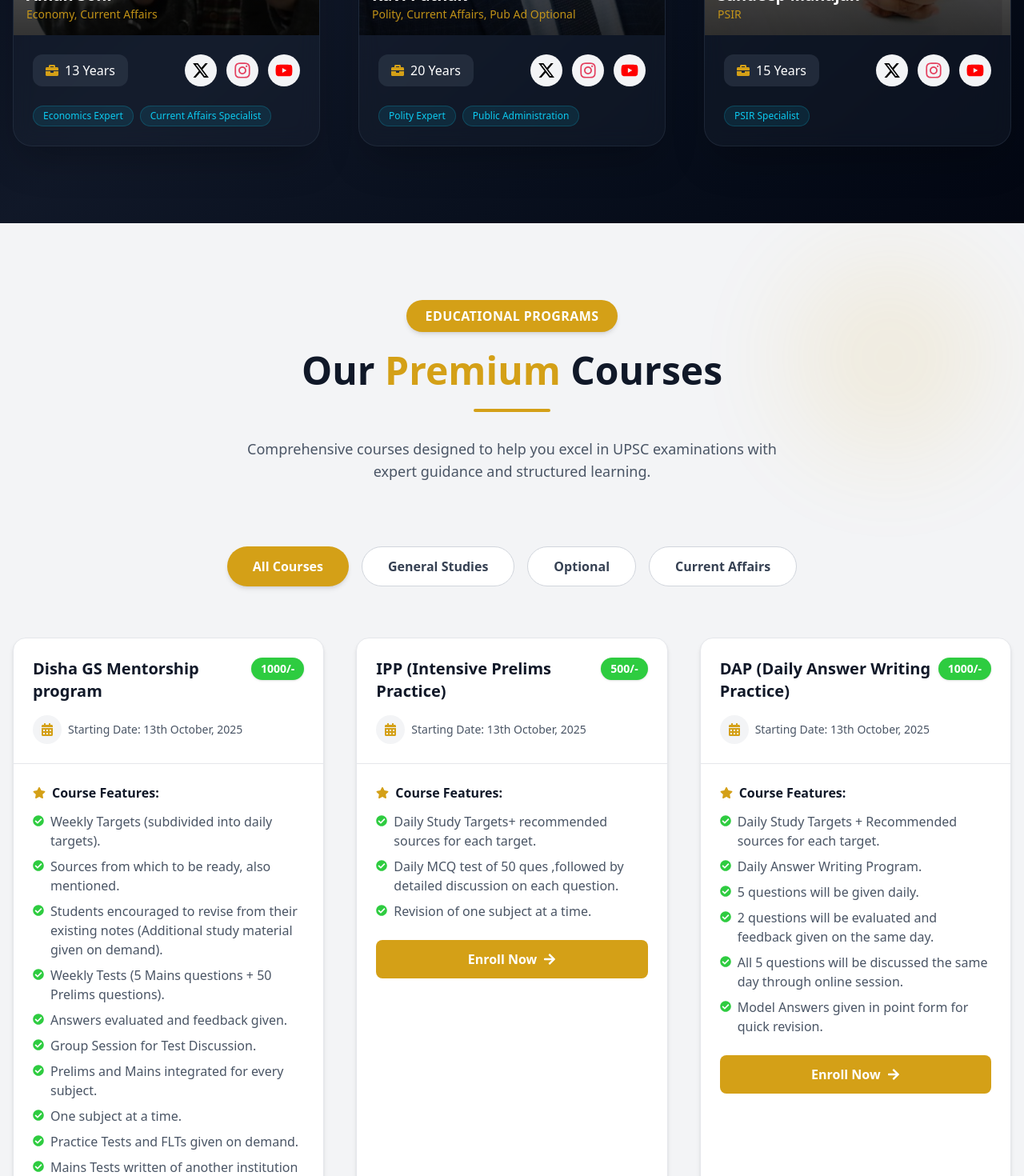
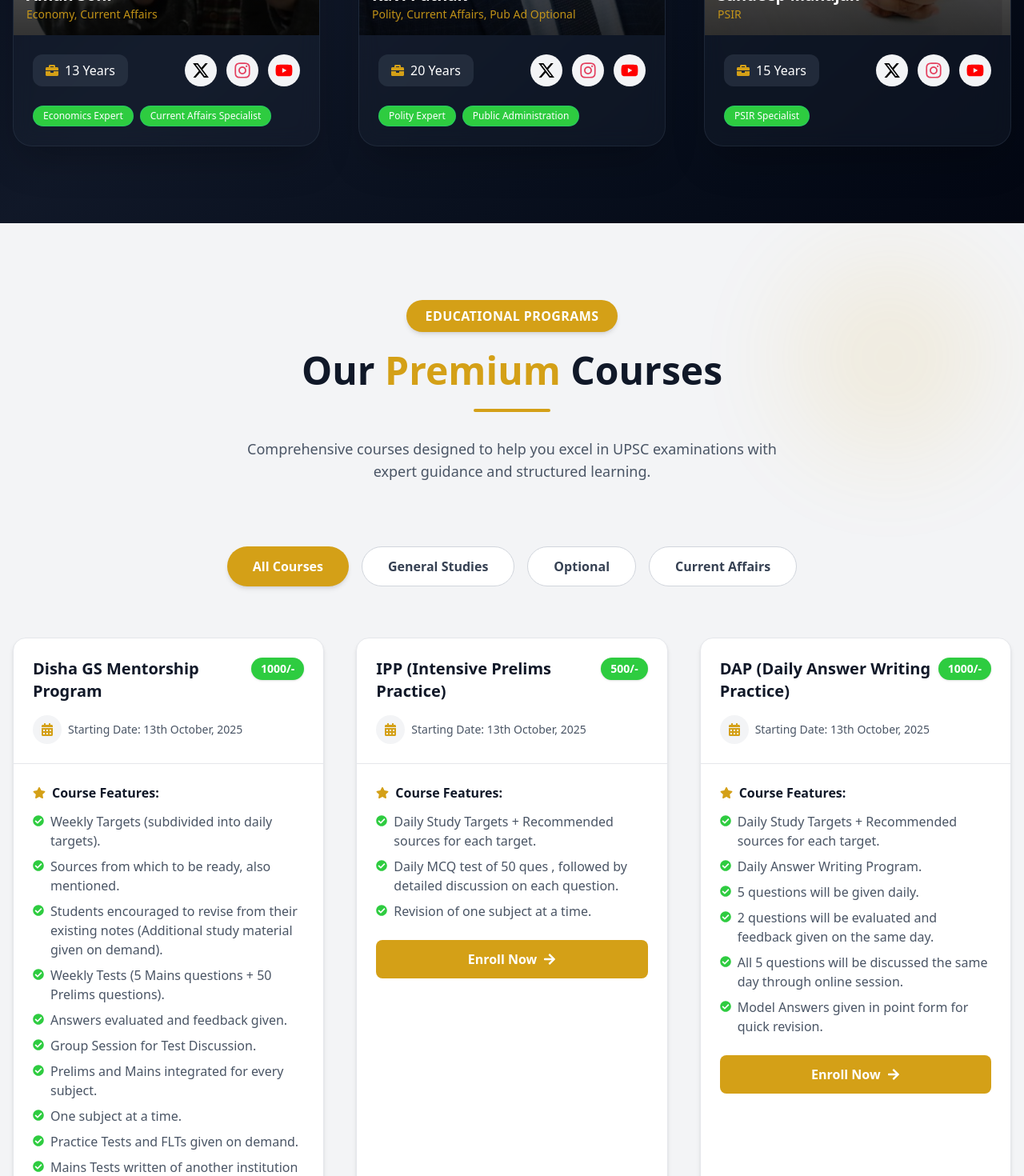
Before and after one commit to kalyandoki/Neenv-Landing-Page, a React (Vite) app: page / in a window 1280 px wide. Shown: the part 1680-3150 px from the top of the page at 80% size. Built offline with nearby package versions, Linux system fonts and the light colour scheme.

Commit message:
Neenv-IAS

```diff
--- a/src/components/ContactUs.jsx
+++ b/src/components/ContactUs.jsx
@@ -111,7 +111,7 @@ const ContactUs = () => {
           <div className="grid grid-cols-1 lg:grid-cols-2 gap-12">
             {/* Contact Information */}
             <div className="bg-white p-10 rounded-3xl border border-gray-200 shadow-md">
-              <h3 className="text-2xl font-bold text-gray-900 mb-8 flex items-center">
+              <h3 className="text-xl sm:text-2xl font-bold text-gray-900 mb-8 flex items-center">
                 <span className="w-10 h-1 bg-[#D4A017] mr-3 rounded"></span>
                 Get in <span className="ml-2 text-[#D4A017]">Touch</span>
               </h3>
@@ -226,7 +226,7 @@ const ContactUs = () => {
 
             {/* Contact Form */}
             <div className="bg-white p-10 rounded-3xl border border-gray-200 shadow-md">
-              <h3 className="text-2xl font-bold text-gray-900 mb-8 flex items-center">
+              <h3 className="text-xl sm:text-2xl font-bold text-gray-900 mb-8 flex items-center">
                 <span className="w-10 h-1 bg-[#D4A017] mr-3 rounded"></span>
                 Send us a <span className="ml-2 text-[#D4A017]">Message</span>
               </h3>
--- a/src/components/Courses.jsx
+++ b/src/components/Courses.jsx
@@ -14,7 +14,7 @@ const Courses = () => {
   const courses = [
     {
       id: 1,
-      title: "Disha GS Mentorship program",
+      title: "Disha GS Mentorship Program",
       category: "gs",
       price: "1000/-",
       duration: "Starting Date: 13th October, 2025",
@@ -43,8 +43,8 @@ const Courses = () => {
       duration: "Starting Date: 13th October, 2025",
       faculty: "",
       features: [
-        "Daily Study Targets+ recommended sources for each target.",
-        "Daily MCQ test of 50 ques ,followed by detailed discussion on each question.",
+        "Daily Study Targets + Recommended sources for each target.",
+        "Daily MCQ test of 50 ques , followed by detailed discussion on each question.",
         "Revision of one subject at a time.",
       ],
     },
@@ -101,7 +101,7 @@ const Courses = () => {
       faculty: "Subject Experts",
       subjects: "Pub Ad, PSIR, Geography, Anthropology",
       features: [
-        "Daily Study Targets plus recommended sources for each target.",
+        "Daily Study Targets + recommended sources for each target.",
         "Daily Answer Writing Practice.",
         "Two questions will be given daily for practice. Out of these two, one ques will be evaluated. Both answers to be discussed after 7 days.",
         "Sectional Test of 10 ques. Will be evaluated and discussed.",
--- a/src/components/Faculty.jsx
+++ b/src/components/Faculty.jsx
@@ -144,7 +144,7 @@ const Faculty = () => {
                     {faculty.tags.map((tag, idx) => (
                       <span
                         key={idx}
-                        className="bg-[#0dcaf0]/10 text-[#0dcaf0] px-3 py-1 rounded-full text-xs font-medium border border-[#0dcaf0]/20"
+                        className="bg-[#2ECC40] text-[#ffffff] px-3 py-1 rounded-full text-xs font-medium border border-[#0dcaf0]/20"
                       >
                         {tag}
                       </span>
--- a/src/components/Footer.jsx
+++ b/src/components/Footer.jsx
@@ -88,7 +88,7 @@ const Footer = () => {
                 <FaFacebookF size={22} />
               </a>
               <a
-                href="https://x.com/amansoni0907?t=UbljtlnD-pEOo98l9Zxxaw&s=09"
+                href="https://x.com/NeenvIAS?t=jXHUuRqBvyNJyJZjY2bsDA&s=09"
                 target="_blank"
                 rel="noopener noreferrer"
                 className="w-10 h-10 rounded-full bg-gray-100 flex items-center justify-center text-[#000000] hover:bg-[#000] hover:text-white transition"
@@ -96,7 +96,7 @@ const Footer = () => {
                 <FaXTwitter size={22} />
               </a>
               <a
-                href="https://www.instagram.com/amansoni0907?igsh=NmNhMndpZXBuZ2Jv"
+                href="https://www.instagram.com/neenvias19?igsh=bGdiZW96ZnFnN2Vt"
                 target="_blank"
                 rel="noopener noreferrer"
                 className="w-10 h-10 rounded-full bg-gray-100 flex items-center justify-center text-[#E4405F] hover:bg-[#E4405F] hover:text-white transition"
@@ -104,7 +104,7 @@ const Footer = () => {
                 <FaInstagram size={22} />
               </a>
               <a
-                href="https://youtube.com/playlist?list=PLsL82bR4GX4yxkO_H5orTADxfqm9ghVyG&si=aZP-Py7fKjD2lFpA"
+                href="https://youtube.com/@neenvias?si=_rDfd__FDGY8wdCH"
                 target="_blank"
                 rel="noopener noreferrer"
                 className="w-10 h-10 rounded-full bg-gray-100 flex items-center justify-center text-[#FF0000] hover:bg-[#FF0000] hover:text-white transition"
--- a/src/components/Header.jsx
+++ b/src/components/Header.jsx
@@ -129,7 +129,9 @@ const Header = () => {
         {/* Mobile Navigation */}
         <div
           className={`lg:hidden mt-4 overflow-hidden transition-all duration-500 ${
-            isMenuOpen ? "max-h-96 opacity-100" : "max-h-0 opacity-0"
+            isMenuOpen
+              ? "max-h-96 opacity-100 bg-gray-900 px-4 py-4 rounded-lg shadow-lg"
+              : "max-h-0 opacity-0"
           }`}
         >
           <div className="flex flex-col space-y-2 py-4">
```
